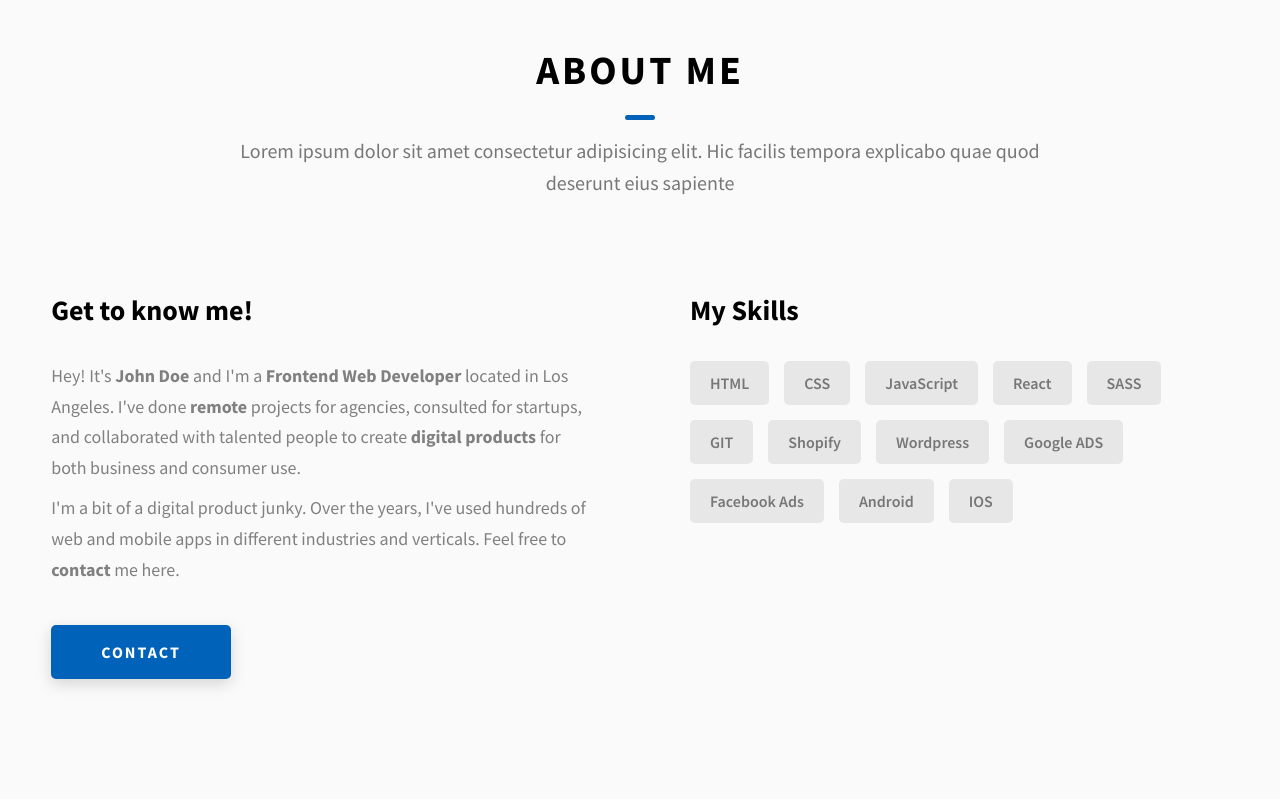
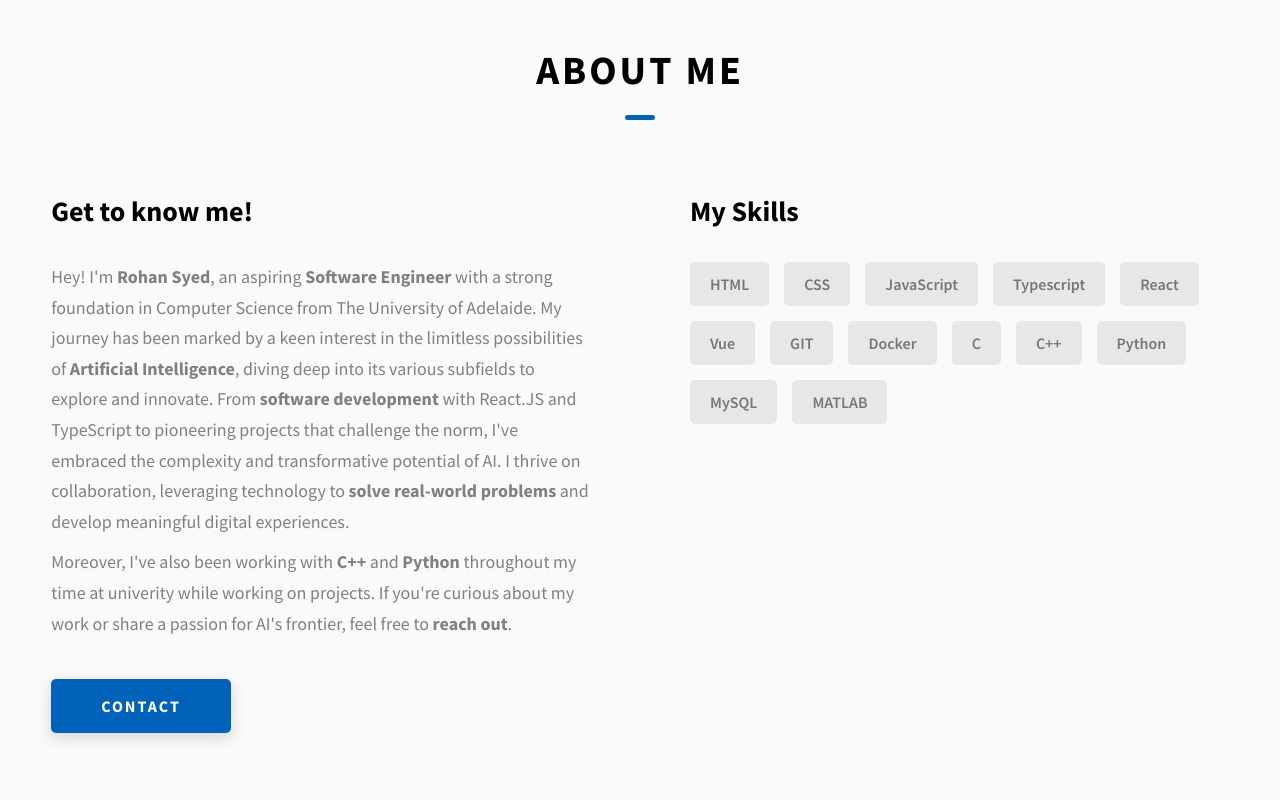
Before and after one commit to rohansyed/Portfolio-Website, a website: page index.html in a window 1280 px wide. Shown: the part 880-1680 px from the top of the page. Drawn offline with Linux system fonts and the light colour scheme.

Commit message:
About section

```diff
--- a/index.html
+++ b/index.html
@@ -5,7 +5,7 @@
   <meta charset="UTF-8" />
   <meta name="viewport" content="width=device-width, initial-scale=1.0" />
   <meta http-equiv="X-UA-Compatible" content="ie=edge" />
-  <title>Rohan Syed</title>
+  <title>Rohan Syed Portfolio</title>
   <meta name="description" content="Portfolio Template for Developer" />
 
   <link rel="stylesheet" href="css/style.css" />
@@ -21,7 +21,7 @@
     <div class="header__content">
       <div class="header__logo-container">
         <div class="header__logo-img-cont">
-          <img src="./assets/png/rohan-syed.png" alt="Rohan Syed Logo Image" class="header__logo-img" />
+          <img src="./assets/png/Rohan-Syed.png" alt="Rohan Syed Logo Image" class="header__logo-img" />
         </div>
         <span class="header__logo-sub">Rohan Syed</span>
       </div>
@@ -104,31 +104,28 @@
     <div class="main-container">
       <h2 class="heading heading-sec heading-sec__mb-med">
         <span class="heading-sec__main">About Me</span>
-        <span class="heading-sec__sub">
-          Lorem ipsum dolor sit amet consectetur adipisicing elit. Hic facilis
-          tempora explicabo quae quod deserunt eius sapiente
-        </span>
       </h2>
       <div class="about__content">
         <div class="about__content-main">
           <h3 class="about__content-title">Get to know me!</h3>
           <div class="about__content-details">
             <p class="about__content-details-para">
-              Hey! It's
-              <strong>John Doe</strong>
-              and I'm a <strong> Frontend Web Developer </strong> located in
-              Los Angeles. I've done
-              <strong> remote </strong>
-              projects for agencies, consulted for startups, and collaborated
-              with talented people to create
-              <strong>digital products </strong>
-              for both business and consumer use.
+
+              Hey! I'm <strong>Rohan Syed</strong>, an aspiring <strong>Software Engineer</strong> with a strong
+              foundation in Computer Science from
+              The University of Adelaide. My journey has been marked by a keen interest in the limitless possibilities
+              of <strong>Artificial Intelligence</strong>, diving deep into its various subfields to explore and
+              innovate. From
+              <strong>software development</strong> with React.JS and TypeScript to pioneering projects that challenge
+              the norm, I've
+              embraced the complexity and transformative potential of AI. I thrive on collaboration, leveraging
+              technology to <strong>solve real-world problems</strong> and develop meaningful digital experiences.
             </p>
             <p class="about__content-details-para">
-              I'm a bit of a digital product junky. Over the years, I've used
-              hundreds of web and mobile apps in different industries and
-              verticals. Feel free to
-              <strong>contact</strong> me here.
+              Moreover, I've also been working with <strong>C++</strong> and <strong>Python</strong> throughout my time
+              at univerity while working on projects. If you're curious about my work or share a passion for AI's
+              frontier, feel free to <strong>reach
+                out</strong>.
             </p>
           </div>
           <a href="./#contact" class="btn btn--med btn--theme dynamicBgClr">Contact</a>
@@ -139,15 +136,16 @@
             <div class="skills__skill">HTML</div>
             <div class="skills__skill">CSS</div>
             <div class="skills__skill">JavaScript</div>
+            <div class="skills__skill">Typescript</div>
             <div class="skills__skill">React</div>
-            <div class="skills__skill">SASS</div>
+            <div class="skills__skill">Vue</div>
             <div class="skills__skill">GIT</div>
-            <div class="skills__skill">Shopify</div>
-            <div class="skills__skill">Wordpress</div>
-            <div class="skills__skill">Google ADS</div>
-            <div class="skills__skill">Facebook Ads</div>
-            <div class="skills__skill">Android</div>
-            <div class="skills__skill">IOS</div>
+            <div class="skills__skill">Docker</div>
+            <div class="skills__skill">C</div>
+            <div class="skills__skill">C++</div>
+            <div class="skills__skill">Python</div>
+            <div class="skills__skill">MySQL</div>
+            <div class="skills__skill">MATLAB</div>
           </div>
         </div>
       </div>
```
